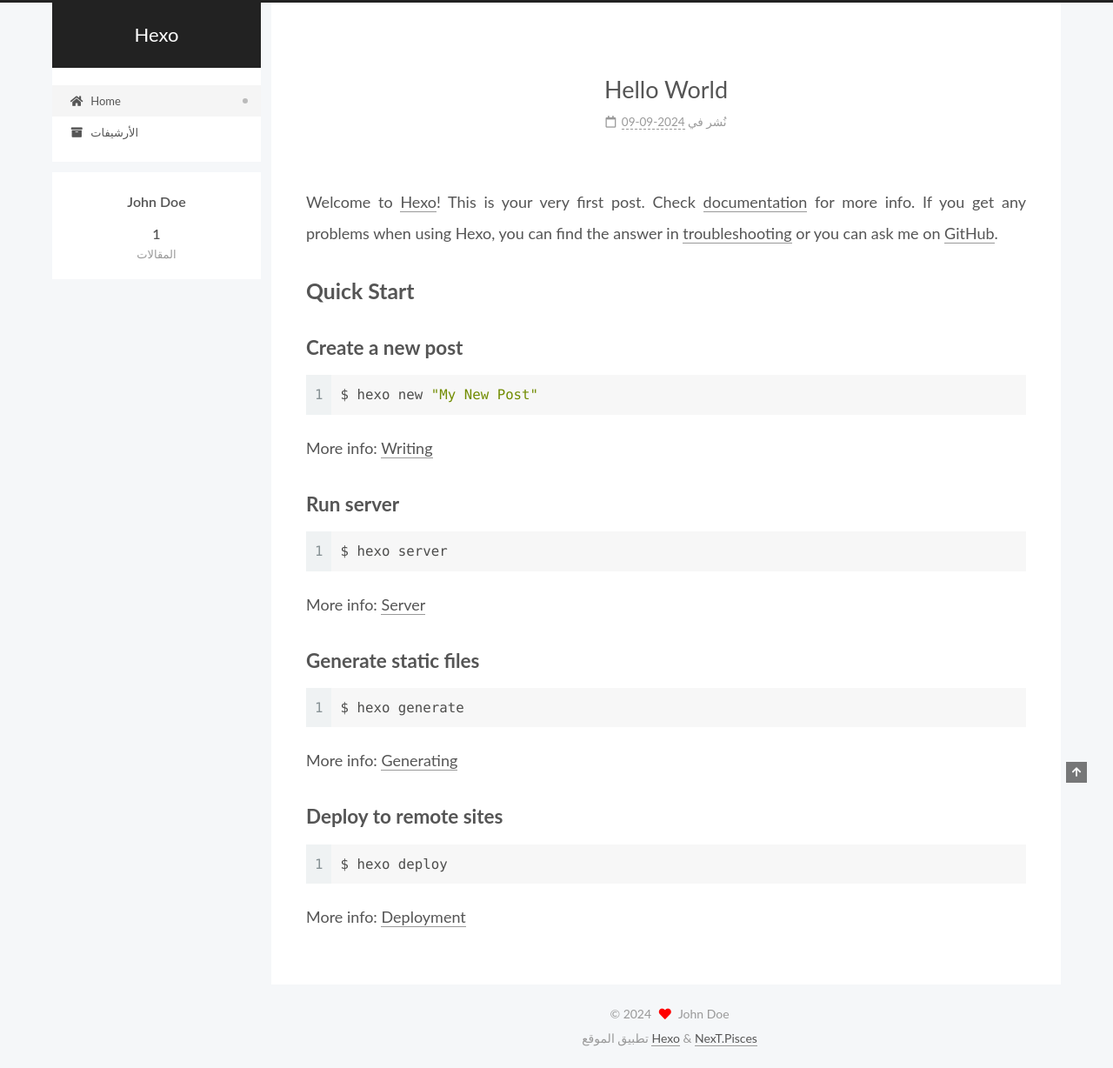
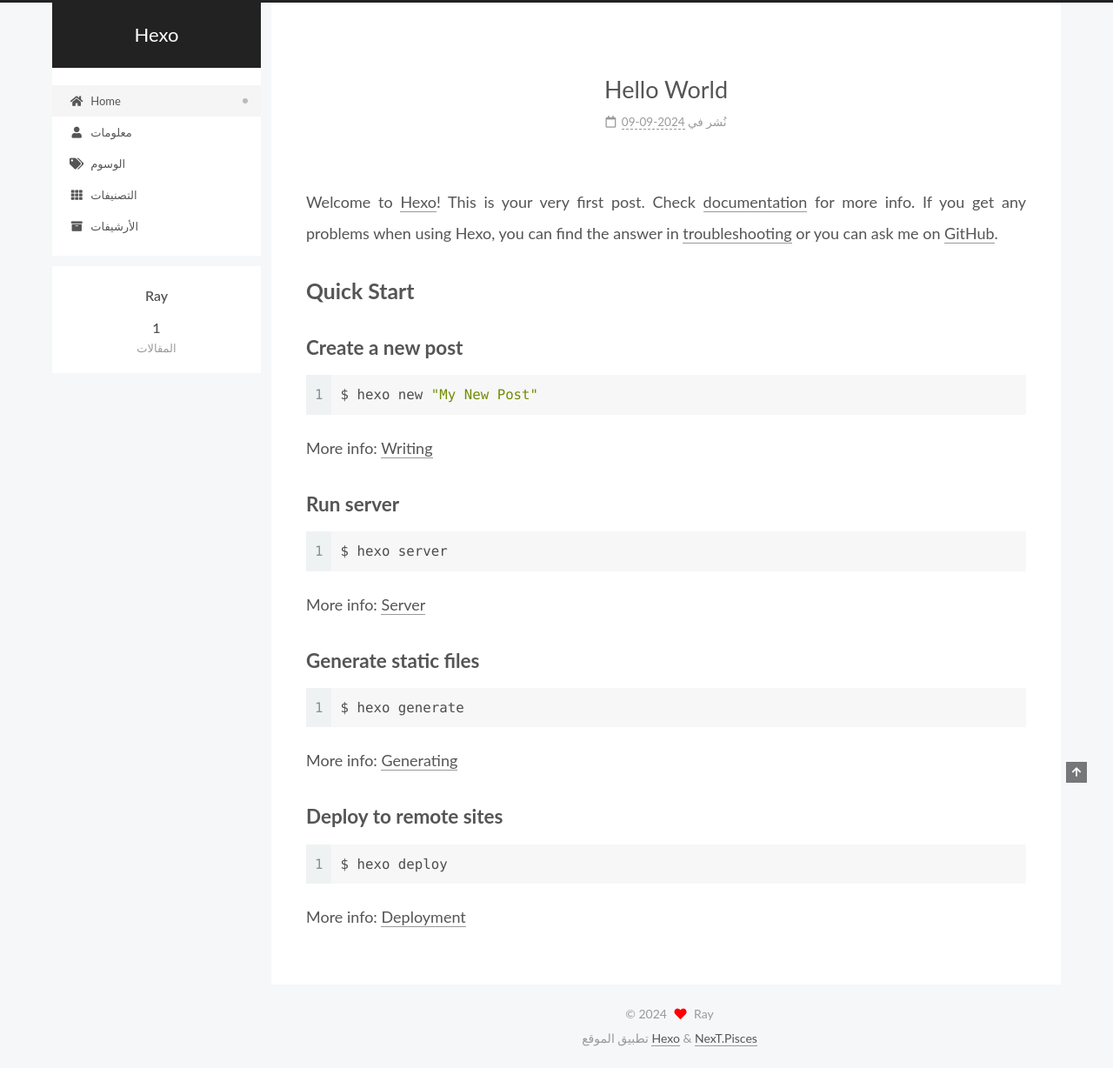
Before and after one commit to Jieup/jieup.github.io, a plain HTML site: page index.html in a window 1280 px wide. Shown: the whole page at 87% size. Drawn offline with Linux system fonts and the light colour scheme.

Commit message:
Site updated: 2024-09-10 19:32:56

```diff
--- a/css/main.css
+++ b/css/main.css
@@ -1168,7 +1168,7 @@ pre .javascript .function {
 }
 .links-of-author a::before,
 .links-of-author span.exturl::before {
-  background: #2f69e9;
+  background: #ad8eff;
   border-radius: 50%;
   content: ' ';
   display: inline-block;
--- a/index.html
+++ b/index.html
@@ -25,7 +25,7 @@
 <meta property="og:url" content="https://www.leichuanjie.cn/index.html">
 <meta property="og:site_name" content="Hexo">
 <meta property="og:locale">
-<meta property="article:author" content="John Doe">
+<meta property="article:author" content="Ray">
 <meta name="twitter:card" content="summary">
 
 <link rel="canonical" href="https://www.leichuanjie.cn/">
@@ -113,6 +113,21 @@
     <a href="/" rel="section"><i class="fa fa-home fa-fw"></i>Home</a>
 
   </li>
+        <li class="menu-item menu-item-about">
+
+    <a href="/about/" rel="section"><i class="fa fa-user fa-fw"></i>معلومات</a>
+
+  </li>
+        <li class="menu-item menu-item-tags">
+
+    <a href="/tags/" rel="section"><i class="fa fa-tags fa-fw"></i>الوسوم</a>
+
+  </li>
+        <li class="menu-item menu-item-categories">
+
+    <a href="/categories/" rel="section"><i class="fa fa-th fa-fw"></i>التصنيفات</a>
+
+  </li>
         <li class="menu-item menu-item-archives">
 
     <a href="/archives/" rel="section"><i class="fa fa-archive fa-fw"></i>الأرشيفات</a>
@@ -149,7 +164,7 @@
 
     <span hidden itemprop="author" itemscope itemtype="http://schema.org/Person">
       <meta itemprop="image" content="/images/avatar.gif">
-      <meta itemprop="name" content="John Doe">
+      <meta itemprop="name" content="Ray">
       <meta itemprop="description" content="">
     </span>
 
@@ -269,7 +284,7 @@
 
       <div class="site-overview-wrap sidebar-panel">
         <div class="site-author motion-element" itemprop="author" itemscope itemtype="http://schema.org/Person">
-  <p class="site-author-name" itemprop="name">John Doe</p>
+  <p class="site-author-name" itemprop="name">Ray</p>
   <div class="site-description" itemprop="description"></div>
 </div>
 <div class="site-state-wrap motion-element">
@@ -309,7 +324,7 @@
   <span class="with-love">
     <i class="fa fa-heart"></i>
   </span>
-  <span class="author" itemprop="copyrightHolder">John Doe</span>
+  <span class="author" itemprop="copyrightHolder">Ray</span>
 </div>
   <div class="powered-by">تطبيق الموقع <a href="https://hexo.io/" class="theme-link" rel="noopener" target="_blank">Hexo</a> & <a href="https://pisces.theme-next.org/" class="theme-link" rel="noopener" target="_blank">NexT.Pisces</a>
   </div>
```
Also changed, not shown: 2024/09/09/hello-world/index.html (+19 -4 lines), archives/2024/09/index.html (+18 -3 lines), archives/2024/index.html (+18 -3 lines), archives/index.html (+18 -3 lines).
